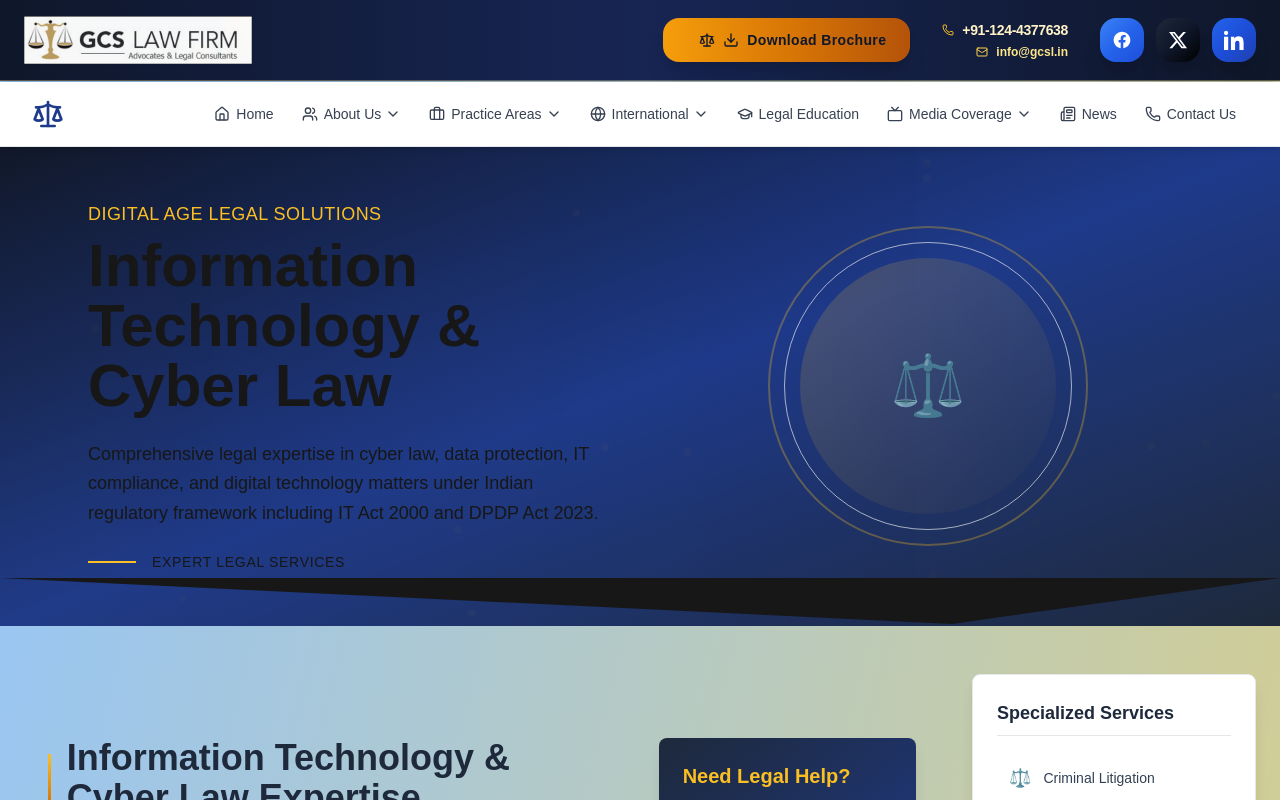
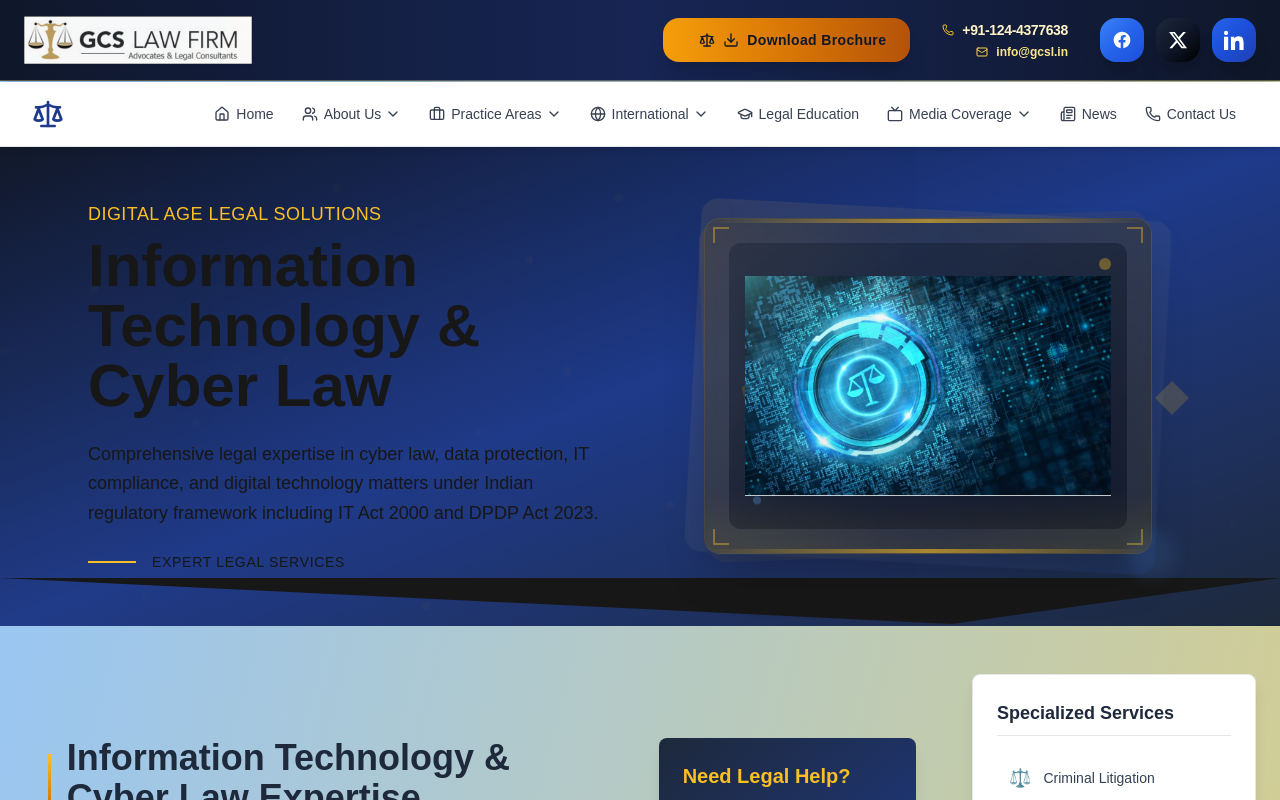
Before and after one commit to Kvothe045/Law-v2, a Next.js app: page /cyber in a window 1280 px wide. Shown: the top 800 px of the page. Built offline with nearby package versions, Linux system fonts and the light colour scheme.

Commit message:
image prop

```diff
--- a/components/PageBanner.tsx
+++ b/components/PageBanner.tsx
@@ -1,6 +1,7 @@
 "use client"
 // components/PageBanner.tsx
 import React from 'react';
+import Image from 'next/image';
 
 interface PageBannerProps {
   title: string;
@@ -16,18 +17,26 @@ const PageBanner: React.FC<PageBannerProps> = ({ title, subtitle, imageName, des
       <div className="absolute inset-0 opacity-10">
         <div className="absolute inset-0 bg-gradient-to-r from-amber-500/20 to-transparent animate-pulse"></div>
         <div className="absolute top-0 left-0 w-full h-full">
-          {[...Array(20)].map((_, i) => (
+          {[...Array(20)].map((_, i) => {
+            // Use deterministic values based on index to avoid hydration mismatch
+            const seed1 = (i * 17 + 23) % 100;
+            const seed2 = (i * 37 + 41) % 100;
+            const seed3 = (i * 53 + 7) % 200;
+            const seed4 = (i * 71 + 13) % 200;
+
+            return (
               <div
                 key={i}
                 className="absolute w-2 h-2 bg-amber-400/30 rounded-full animate-pulse"
                 style={{
-                top: `${Math.random() * 100}%`,
-                left: `${Math.random() * 100}%`,
-                animationDelay: `${Math.random() * 2}s`,
-                animationDuration: `${2 + Math.random() * 2}s`
+                  top: `${seed1}%`,
+                  left: `${seed2}%`,
+                  animationDelay: `${seed3 / 100}s`,
+                  animationDuration: `${2 + seed4 / 100}s`
                 }}
               ></div>
-          ))}
+            );
+          })}
         </div>
       </div>
 
@@ -59,21 +68,61 @@ const PageBanner: React.FC<PageBannerProps> = ({ title, subtitle, imageName, des
             </div>
           </div>
 
-          {/* Image Section */}
+          {/* Modern Image Section */}
           <div className="relative animate-fade-in-right animation-delay-300">
-            <div className="relative w-80 h-80 mx-auto">
-              {/* Decorative Rings */}
-              <div className="absolute inset-0 border-2 border-amber-400/30 rounded-full animate-spin-slow"></div>
-              <div className="absolute inset-4 border border-cream-200/20 rounded-full animate-pulse"></div>
+            <div className="relative w-full max-w-md mx-auto group">
+              {/* Animated Background Cards */}
+              <div className="absolute inset-0 bg-gradient-to-br from-amber-400/20 to-blue-600/20 rounded-2xl transform rotate-3 scale-105 animate-pulse opacity-40"></div>
+              <div className="absolute inset-0 bg-gradient-to-tl from-slate-700/30 to-amber-500/20 rounded-2xl transform -rotate-2 scale-102 animate-pulse opacity-30 animation-delay-500"></div>
 
-              {/* Image Container */}
-              <div className="absolute inset-8 bg-gradient-to-br from-amber-400/20 to-transparent rounded-full flex items-center justify-center">
-                <div className="w-48 h-48 bg-cream-100/10 rounded-full flex items-center justify-center backdrop-blur-sm">
-                  <div className="text-6xl text-amber-400 opacity-80">
-                    {getIconForPage(imageName)}
+              {/* Main Image Container */}
+              <div className="relative bg-gradient-to-br from-slate-800/40 to-slate-900/60 backdrop-blur-md rounded-2xl overflow-hidden border border-amber-400/20 shadow-2xl transform transition-all duration-500 hover:scale-105 hover:rotate-1 group-hover:shadow-amber-400/20">
+                {/* Glowing Border Effect */}
+                <div className="absolute inset-0 bg-gradient-to-r from-amber-400/10 via-transparent to-amber-400/10 animate-pulse"></div>
+                <div className="absolute top-0 left-0 w-full h-1 bg-gradient-to-r from-transparent via-amber-400/60 to-transparent"></div>
+                <div className="absolute bottom-0 left-0 w-full h-1 bg-gradient-to-r from-transparent via-amber-400/60 to-transparent"></div>
+
+                {/* Image Wrapper */}
+                <div className="relative aspect-[4/3] p-6">
+                  <div className="relative w-full h-full bg-gradient-to-br from-cream-50/5 to-transparent rounded-xl overflow-hidden">
+                    {/* Floating Geometric Elements */}
+                    <div className="absolute top-4 right-4 w-3 h-3 bg-amber-400/40 rounded-full animate-bounce animation-delay-300"></div>
+                    <div className="absolute bottom-6 left-6 w-2 h-2 bg-blue-400/40 rounded-full animate-bounce animation-delay-700"></div>
+                    <div className="absolute top-1/2 left-4 w-1 h-8 bg-gradient-to-b from-amber-400/20 to-transparent transform -rotate-12"></div>
+
+                    {/* Main Image */}
+                    <div className="relative w-full h-full flex items-center justify-center p-4">
+                      <div className="relative w-full h-full transform transition-transform duration-500 group-hover:scale-110">
+                        <Image
+                          src={`/${getImageForPage(imageName)}`}
+                          alt={`${title} - Legal Services`}
+                          fill
+                          className="object-contain filter brightness-110 contrast-110 drop-shadow-2xl"
+                          sizes="(max-width: 768px) 300px, 400px"
+                          priority
+                        />
                       </div>
                     </div>
+
+                    {/* Overlay Gradient */}
+                    <div className="absolute inset-0 bg-gradient-to-t from-slate-900/20 via-transparent to-slate-900/10 pointer-events-none"></div>
                   </div>
+                </div>
+
+                {/* Bottom Accent */}
+                <div className="absolute bottom-0 left-0 w-full h-16 bg-gradient-to-t from-amber-400/10 to-transparent"></div>
+
+                {/* Animated Corner Elements */}
+                <div className="absolute top-2 left-2 w-4 h-4 border-l-2 border-t-2 border-amber-400/40 transform transition-all duration-300 group-hover:scale-110"></div>
+                <div className="absolute top-2 right-2 w-4 h-4 border-r-2 border-t-2 border-amber-400/40 transform transition-all duration-300 group-hover:scale-110"></div>
+                <div className="absolute bottom-2 left-2 w-4 h-4 border-l-2 border-b-2 border-amber-400/40 transform transition-all duration-300 group-hover:scale-110"></div>
+                <div className="absolute bottom-2 right-2 w-4 h-4 border-r-2 border-b-2 border-amber-400/40 transform transition-all duration-300 group-hover:scale-110"></div>
+              </div>
+
+              {/* Floating Elements Around Container */}
+              <div className="absolute -top-4 -left-4 w-8 h-8 bg-amber-400/20 rounded-full blur-sm animate-ping animation-delay-1000"></div>
+              <div className="absolute -bottom-6 -right-6 w-12 h-12 bg-blue-400/15 rounded-full blur animate-pulse animation-delay-1500"></div>
+              <div className="absolute top-1/2 -right-8 w-6 h-6 bg-amber-400/25 transform rotate-45 animate-pulse animation-delay-800"></div>
             </div>
           </div>
         </div>
@@ -89,22 +138,42 @@ const PageBanner: React.FC<PageBannerProps> = ({ title, subtitle, imageName, des
   );
 };
 
-// Helper function to get appropriate icon for each page
-const getIconForPage = (imageName: string) => {
-  switch (imageName.toLowerCase()) {
-    case 'criminal':
-    case 'crime':
-      return '⚖️';
-    case 'property':
-      return '🏢';
-    case 'matrimonial':
-      return '💍';
-    case 'insolvency':
-    case 'bankruptcy':
-      return '📊';
-    default:
-      return '⚖️';
-  }
+// Helper function to get appropriate image for each page
+const getImageForPage = (imageName: string): string => {
+  // Image mapping based on your services array
+  const imageMap: { [key: string]: string } = {
+    'criminal': 'criminal.png',
+    'crime': 'criminal.png',
+    'property': 'property.png',
+    'matrimonial': 'matrimonial.png',
+    'insolvency': 'insolvency.png',
+    'bankruptcy': 'insolvency.png',
+    'arbitration': 'arbitration.png',
+    'adr': 'arbitration.png',
+    'corporate': 'corporate.png',
+    'commercial': 'corporate.png',
+    'banking': 'banking.png',
+    'drt': 'banking.png',
+    'recovery': 'recovery.png',
+    'financial': 'recovery.png',
+    'competition': 'competition.png',
+    'cyber': 'cyber.png',
+    'it': 'cyber.png',
+    'mergers': 'mergers.png',
+    'acquisitions': 'mergers.png',
+    'environment': 'environment.png',
+    'environmental': 'environment.png',
+    'ngt': 'environment.png',
+    'labour': 'labour.png',
+    'labor': 'labour.png',
+    'industrial': 'labour.png'
+  };
+
+  // Convert imageName to lowercase for matching
+  const key = imageName.toLowerCase();
+
+  // Return the mapped image or default to criminal.png
+  return imageMap[key] || 'criminal.png';
 };
 
 export default PageBanner;
```
Lines whose indentation alone changed are shown as unchanged.
